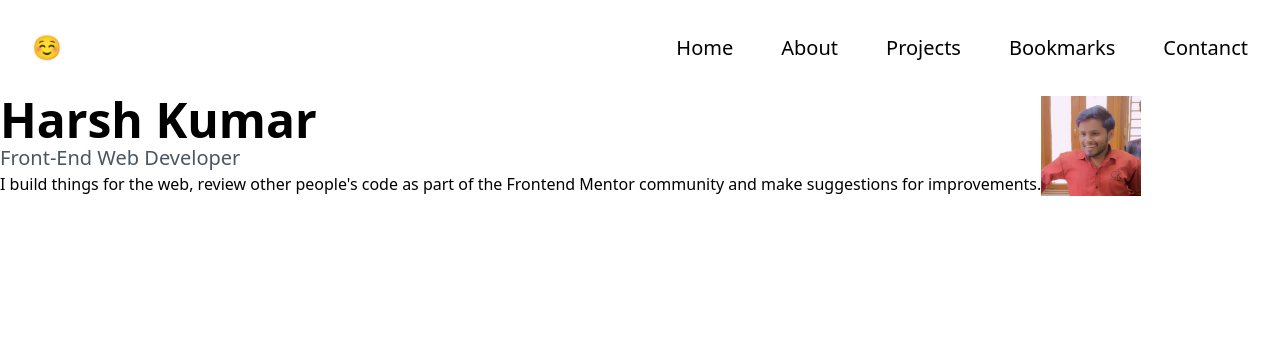
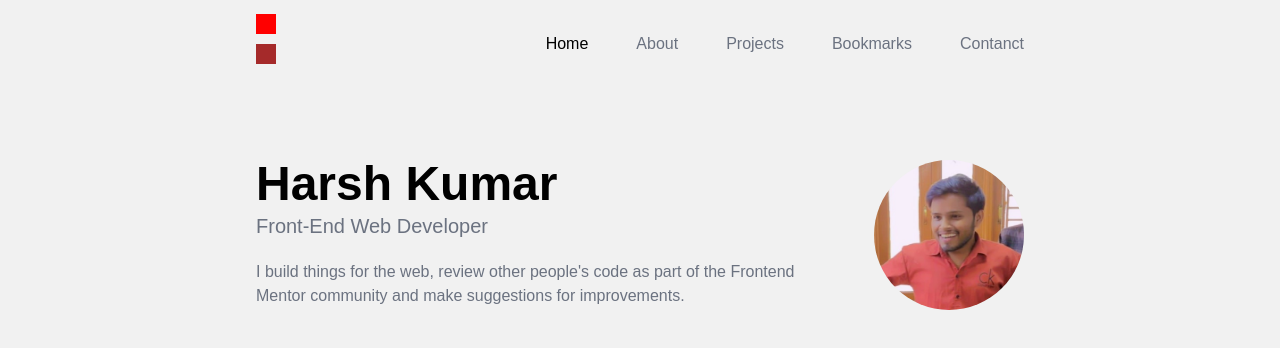
Before and after one commit to thisisharsh7/Harsh-portfolio, a Next.js app: page / in a window 1280 px wide. Shown: the top 348 px of the page. Built offline with nearby package versions, Linux system fonts and the light colour scheme.

Commit message:
home page done

```diff
--- a/Extend/Header.js
+++ b/Extend/Header.js
@@ -1,34 +1,36 @@
 import Link from "next/link";
+import { useRouter } from "next/router";
 
 export default function Header() {
+  const route = useRouter();
   return (
-    <header className=" p-8">
-      <nav className="flex justify-between items-center">
-      <p className="text-2xl">☺️</p>
+    <header className=" p-8 flex justify-center">
+      <nav className="flex  items-center w-full justify-between max-w-screen-md">
+      <p className="logo relative w-5"></p>
         <ul className="flex gap-12 nav-list">
           <li>
             <Link href="/">
-              <a className="xl:text-xl md:text-lg">Home</a>
+              <a className={(route.pathname=="/") ? ("xl:text-md text-black ") : ("xl:text-md text-gray-500")}>Home</a>
             </Link>
           </li>
           <li>
             <Link href="/about">
-              <a className="xl:text-xl">About</a>
+              <a className={(route.pathname=="/about") ? ("xl:text-md text-black ") : ("xl:text-md text-gray-500")}>About</a>
             </Link>
           </li>
           <li>
             <Link href="/projects">
-              <a className="xl:text-xl">Projects</a>
+              <a className={(route.pathname=="/projects") ? ("xl:text-md text-black ") : ("xl:text-md text-gray-500")}>Projects</a>
             </Link>
           </li>
           <li>
             <Link href="/bookmarks">
-              <a className="xl:text-xl">Bookmarks</a>
+              <a className={(route.pathname=="/bookmarks") ? ("xl:text-md text-black ") : ("xl:text-md text-gray-500")}>Bookmarks</a>
             </Link>
           </li>
           <li>
             <Link href="/contanct">
-              <a className="xl:text-xl">Contanct</a>
+              <a className={(route.pathname=="/contanct") ? ("xl:text-md text-black ") : ("xl:text-md text-gray-500")}>Contanct</a>
             </Link>
           </li>
         </ul>
--- a/pages/_app.js
+++ b/pages/_app.js
@@ -27,7 +27,9 @@ function MyApp({ Component, pageProps }) {
       </Head>
 
       <Header />
+      <main className="flex justify-center p-8">
       <Component {...pageProps} />
+      </main>
     </>
   );
 }
--- a/pages/bookmarks.js
+++ b/pages/bookmarks.js
@@ -1,7 +1,8 @@
 export default function bookmarks(){
-    return(
-        <section className = "w-full h-80 bg-purple-600">
-      <h1>This is contanct</h1>
-    </section>
-    )
+    return (
+      <section className="w-full flex flex-col gap-12 max-w-screen-md pt-2 items-center ">
+        <h1 className="text-3xl relative font-semibold before:content-[''] before:w-full before:h-0.5 before:bottom-0 before:bg-black before:absolute">Bookmarks</h1>
+        <div></div>
+      </section>
+    );
 }
--- a/pages/contanct.js
+++ b/pages/contanct.js
@@ -1,7 +1,8 @@
 export default function contanct(){
-    return(
-        <>
-            Thi is contanct page.
-        </>
-    )
+    return (
+        <section className="w-full flex flex-col gap-12 max-w-screen-md pt-2 items-center ">
+          <h1 className="text-3xl relative font-semibold before:content-[''] before:w-full before:h-0.5 before:bottom-0 before:bg-black before:absolute">Contanct</h1>
+          <div></div>
+        </section>
+      );
 }
--- a/pages/index.js
+++ b/pages/index.js
@@ -2,15 +2,16 @@ import harsh from "../public/Images/harsh-2.jpg";
 import Image from "next/image";
 export default function Home(){
   return(
-    <section className = "w-full h-80 flex items-start ">
-    <div>
-    <div>
+    <section className = "w-full flex items-start max-w-screen-md pt-10 justify-between ">
+    <div className="flex flex-col gap-5">
+    <div className="intro flex flex-col gap-1">
       <h1 className="font-bold text-5xl">Harsh Kumar</h1>
-      <p className="text-xl text-gray-600">Front-End Web Developer</p>
+      <p className="text-xl text-gray-500">Front-End Web Developer</p>
     </div>
-    <p>I build things for the web, review other people's code as part of the Frontend Mentor community and make suggestions for improvements.</p>
+    <p className="max-w-xl text-gray-500">I build things for the web, review other people's code as part of the Frontend Mentor community and make suggestions for improvements.</p>
     </div>
-    <Image src={harsh} width="100" height="100" />
+    <Image src={harsh} className="rounded-full" width="150" height="150" />
     </section>
+
   )
 }
--- a/pages/projects.js
+++ b/pages/projects.js
@@ -1,7 +1,8 @@
-export default function projects(){
-    return(
-        <section className = "w-full h-80 bg-red-600">
-      <h1>This is project</h1>
+export default function projects() {
+  return (
+    <section className="w-full flex flex-col gap-12 max-w-screen-md pt-2 items-center ">
+      <h1 className="text-3xl relative font-semibold before:content-[''] before:w-full before:h-0.5 before:bottom-0 before:bg-black before:absolute">Projects</h1>
+      <div></div>
     </section>
-    )
+  );
 }
--- a/styles/globals.css
+++ b/styles/globals.css
@@ -1,17 +1,42 @@
 @tailwind base;
 @tailwind components;
 @tailwind utilities;
-@import url('https://fonts.googleapis.com/css2?family=Faster+One&display=swap');
+@import url('https://fonts.googleapis.com/css2?family=Rubik:wght@300;600;700;800;900&display=swap');
 * {
   margin: 0;
   padding: 0;
 }
 body {
+  background-color: rgb(241, 241, 241);
   max-width: 1400px;
   min-height: 100vh;
   margin: 0 auto;
+  font-family: 'Rubik', sans-serif;
 }
-nav p{
-  font-family: 'Faster One', cursive;
+.intro h1{
+  font-weight: bolder;
 
 }
+.logo:after{
+  content: "";
+  width:20px;
+  height:20px;
+  background-color: brown;
+  position: absolute;
+  top:0px;
+}
+.logo:before{
+  content: "";
+  width:20px;
+  height:20px;
+  background-color: rgb(255, 0, 0);
+  position: absolute;
+  bottom: 10px;
+}
+.skill-list li{
+  display: flex;
+  flex-direction: column ;
+  gap:0.5rem;
+  align-items: center;
+  padding: 1rem;
+}
```
Also changed, not shown: pages/about.js (+38 -5 lines).
